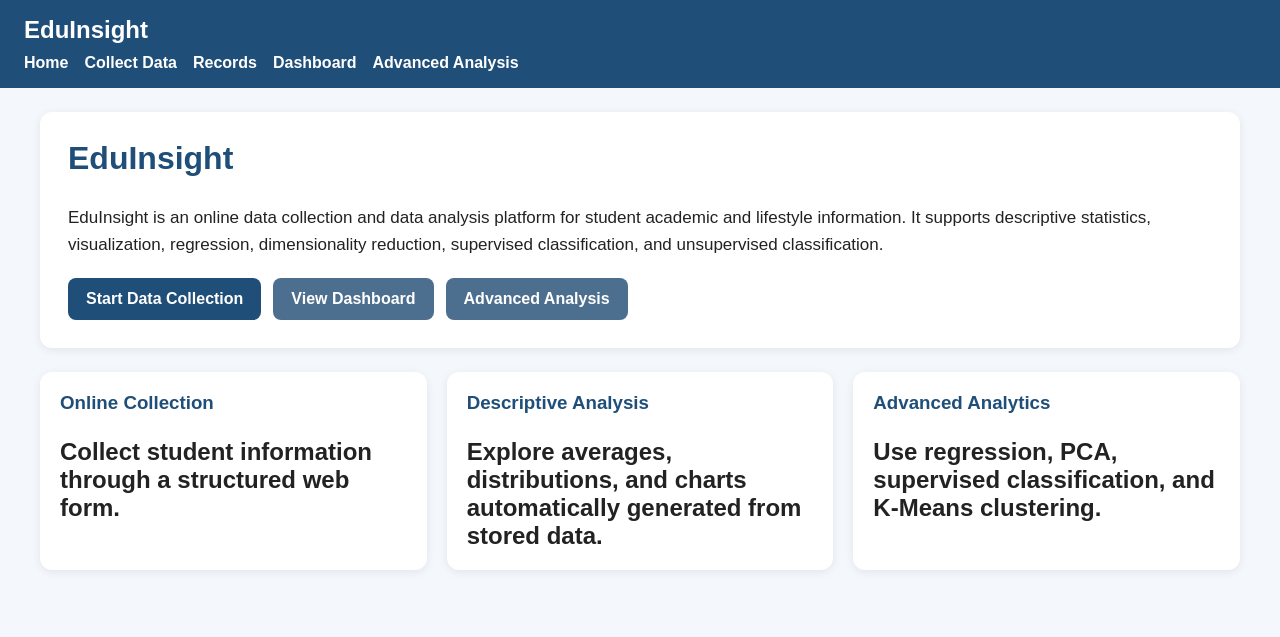
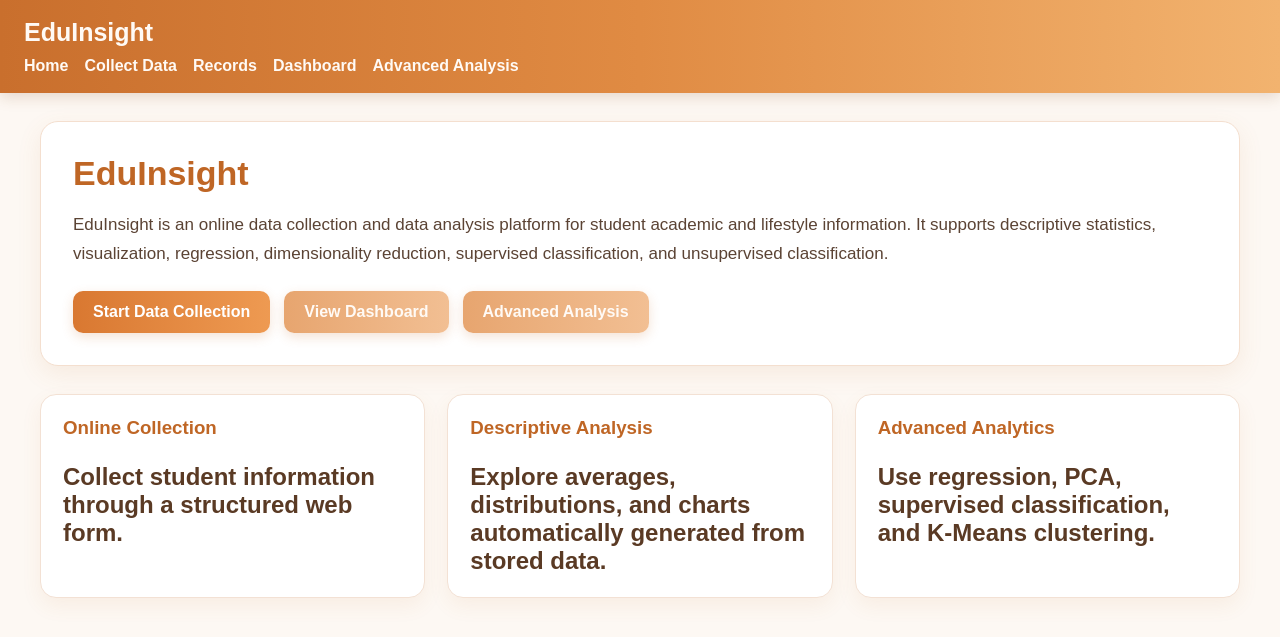
Before and after one commit to Youmbi-chloe/EduInsight, a Flask app: page / in a window 1280 px wide. Shown: the top 637 px of the page. Run offline with Flask 3, Linux system fonts and the light colour scheme.

Commit message:
Improve UI with premium warm orange theme

```diff
--- a/static/style.css
+++ b/static/style.css
@@ -1,20 +1,22 @@
 body {
     font-family: Arial, sans-serif;
     margin: 0;
-    background-color: #f4f7fb;
-    color: #222;
+    background: #fdf8f3;
+    color: #3d2a1d;
 }
 
 .navbar {
-    background-color: #1f4e79;
+    background: linear-gradient(90deg, #c96f2d, #e08b43, #f2b36f);
     color: white;
-    padding: 16px 24px;
+    padding: 18px 24px;
+    box-shadow: 0 4px 14px rgba(120, 65, 20, 0.18);
 }
 
 .nav-brand {
-    font-size: 24px;
-    font-weight: bold;
+    font-size: 25px;
+    font-weight: 700;
     margin-bottom: 10px;
+    color: #fffaf5;
 }
 
 .nav-links {
@@ -27,65 +29,73 @@ body {
 }
 
 .nav-links a {
-    color: white;
+    color: #fffaf5;
     text-decoration: none;
     font-weight: bold;
+    transition: opacity 0.2s ease;
+}
+
+.nav-links a:hover {
+    opacity: 0.85;
 }
 
 .container {
     max-width: 1200px;
     margin: 0 auto;
-    padding: 24px;
+    padding: 28px 24px;
 }
 
 .hero {
-    background: white;
-    padding: 28px;
-    border-radius: 12px;
-    box-shadow: 0 2px 10px rgba(0, 0, 0, 0.08);
-    margin-bottom: 24px;
+    background: #ffffff;
+    padding: 32px;
+    border-radius: 18px;
+    box-shadow: 0 8px 24px rgba(186, 120, 55, 0.10);
+    margin-bottom: 28px;
+    border: 1px solid #f4dfcf;
 }
 
 .hero h2 {
     margin-top: 0;
-    color: #1f4e79;
-    font-size: 32px;
+    color: #bf6625;
+    font-size: 34px;
+    margin-bottom: 18px;
 }
 
 .hero-text {
     font-size: 17px;
-    line-height: 1.6;
+    line-height: 1.7;
+    color: #5b4334;
 }
 
 .home-actions {
-    margin-top: 20px;
+    margin-top: 22px;
     display: flex;
-    gap: 12px;
+    gap: 14px;
     flex-wrap: wrap;
 }
 
 .btn-link {
     display: inline-block;
-    background-color: #1f4e79;
+    background: linear-gradient(90deg, #d97831, #ee9a52);
     color: white;
     text-decoration: none;
-    padding: 12px 18px;
-    border-radius: 8px;
+    padding: 12px 20px;
+    border-radius: 10px;
     font-weight: bold;
+    box-shadow: 0 4px 12px rgba(201, 111, 45, 0.20);
+    transition: transform 0.15s ease, box-shadow 0.15s ease, opacity 0.15s ease;
 }
 
 .btn-link.secondary {
-    background-color: #4d6f8f;
+    background: linear-gradient(90deg, #e7a56f, #f2bf93);
+    color: #fffaf5;
 }
 
-.form-container,
-.card,
-.chart-card,
-.analysis-card {
-    background: white;
-    padding: 20px;
-    border-radius: 12px;
-    box-shadow: 0 2px 10px rgba(0, 0, 0, 0.08);
+.btn-link:hover,
+button:hover {
+    transform: translateY(-1px);
+    box-shadow: 0 6px 16px rgba(201, 111, 45, 0.24);
+    opacity: 0.96;
 }
 
 .features-grid,
@@ -93,7 +103,32 @@ body {
 .charts-grid {
     display: grid;
     grid-template-columns: repeat(auto-fit, minmax(250px, 1fr));
-    gap: 20px;
+    gap: 22px;
+}
+
+.form-container,
+.card,
+.chart-card,
+.analysis-card {
+    background: #ffffff;
+    padding: 22px;
+    border-radius: 16px;
+    box-shadow: 0 8px 20px rgba(186, 120, 55, 0.08);
+    border: 1px solid #f3e1d4;
+}
+
+.card h3,
+.chart-card h3,
+.analysis-card h3 {
+    margin-top: 0;
+    color: #bf6625;
+}
+
+.card p {
+    font-size: 24px;
+    font-weight: bold;
+    margin-bottom: 0;
+    color: #5a3a24;
 }
 
 .form-container {
@@ -156,40 +201,31 @@ table {
     border-collapse: collapse;
     background: white;
     font-size: 14px;
+    border-radius: 14px;
+    overflow: hidden;
+    box-shadow: 0 6px 18px rgba(186, 120, 55, 0.06);
 }
 
 table th,
 table td {
-    border: 1px solid #ccc;
-    padding: 8px;
+    border: 1px solid #f1dccd;
+    padding: 9px;
     text-align: left;
 }
 
 table th {
-    background-color: #eaf1f8;
-}
-
-.card h3,
-.chart-card h3,
-.analysis-card h3 {
-    margin-top: 0;
-    color: #1f4e79;
-}
-
-.card p {
-    font-size: 24px;
-    font-weight: bold;
-    margin-bottom: 0;
+    background-color: #fff1e3;
+    color: #9b5425;
 }
 
 .section-title,
 .analysis-section {
-    margin-top: 30px;
+    margin-top: 32px;
 }
 
 .chart-card img {
     width: 100%;
     height: auto;
     display: block;
-    border-radius: 8px;
+    border-radius: 10px;
 }
```
Also changed, not shown: other parts of static/style.css (+28 -18 lines).
